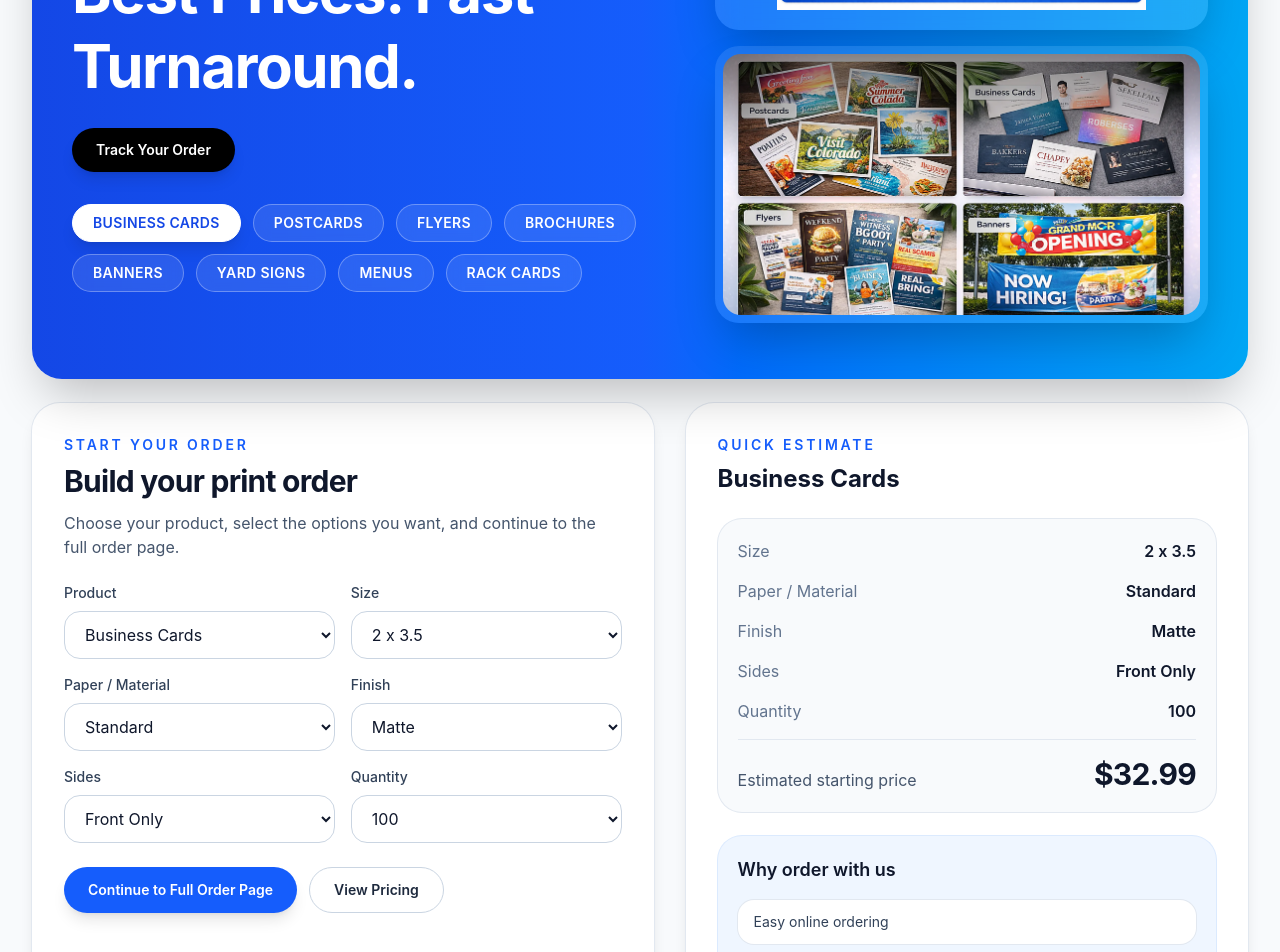
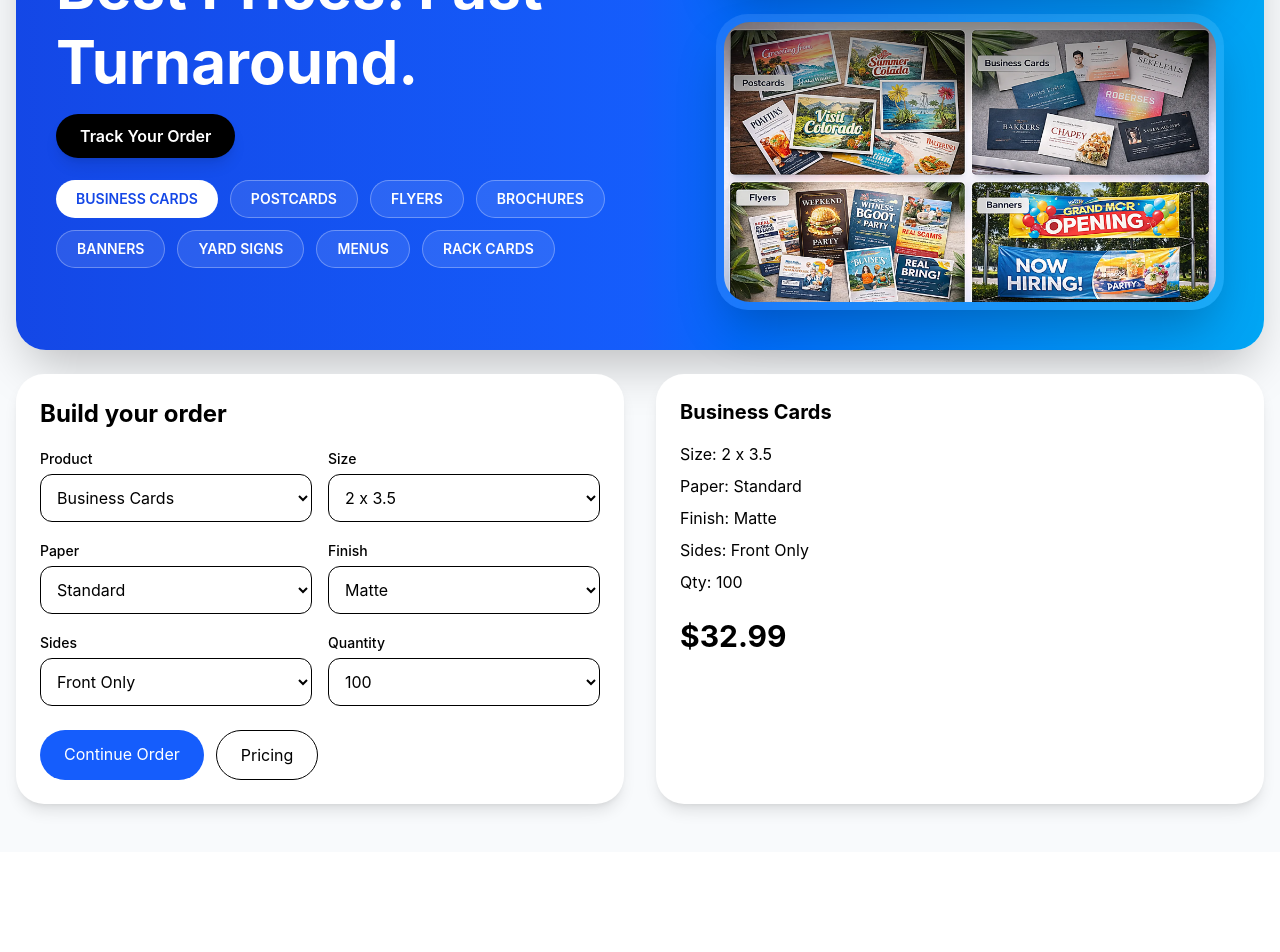
Before and after one commit to deworkenj-envision/Version-25a, a Next.js app: page / in a window 1280 px wide. Shown: the part 240-1192 px from the top of the page. After the commit the page ends 1092 px from the top, so only its background shows below. Built offline with nearby package versions, Linux system fonts and the light colour scheme.

Commit message:
Update page.js

```diff
--- a/app/page.js
+++ b/app/page.js
@@ -100,11 +100,11 @@ export default function HomePage() {
 
   const current = useMemo(() => PRODUCT_OPTIONS[product], [product]);
 
-  const [size, setSize] = useState(PRODUCT_OPTIONS["Business Cards"].sizes[0]);
-  const [paper, setPaper] = useState(PRODUCT_OPTIONS["Business Cards"].papers[0]);
-  const [finish, setFinish] = useState(PRODUCT_OPTIONS["Business Cards"].finishes[0]);
-  const [sides, setSides] = useState(PRODUCT_OPTIONS["Business Cards"].sides[0]);
-  const [quantity, setQuantity] = useState(PRODUCT_OPTIONS["Business Cards"].quantities[0]);
+  const [size, setSize] = useState(current.sizes[0]);
+  const [paper, setPaper] = useState(current.papers[0]);
+  const [finish, setFinish] = useState(current.finishes[0]);
+  const [sides, setSides] = useState(current.sides[0]);
+  const [quantity, setQuantity] = useState(current.quantities[0]);
 
   function handleProductChange(nextProduct) {
     const next = PRODUCT_OPTIONS[nextProduct];
@@ -120,19 +120,26 @@ export default function HomePage() {
 
   return (
     <main className="min-h-screen bg-slate-50">
-      <section className="mx-auto max-w-7xl px-4 py-6 md:px-6 lg:px-8">
-        <div className="relative overflow-hidden rounded-[30px] bg-gradient-to-r from-blue-700 via-blue-600 to-sky-500 px-6 py-10 text-white shadow-2xl md:px-10 md:py-14">
-          <div className="grid gap-10 lg:grid-cols-[1.1fr_.9fr] lg:items-center">
-            <div className="max-w-2xl">
-              <h1 className="text-4xl font-bold leading-tight tracking-tight md:text-5xl lg:text-6xl">
+
+      {/* HERO */}
+      <section className="mx-auto max-w-7xl px-4 py-6">
+        <div className="rounded-[30px] bg-gradient-to-r from-blue-700 via-blue-600 to-sky-500 p-6 md:p-10 text-white shadow-2xl">
+
+          <div className="grid lg:grid-cols-[1.1fr_.9fr] gap-10 items-center">
+
+            {/* LEFT SIDE */}
+            <div>
+              <h1 className="text-4xl md:text-5xl lg:text-6xl font-bold leading-tight">
                 Top Quality Printing
-                <span className="mt-2 block">Best Prices. Fast Turnaround.</span>
+                <span className="block mt-2">
+                  Best Prices. Fast Turnaround.
+                </span>
               </h1>
 
               <div className="mt-6">
                 <Link
                   href="/track"
-                  className="inline-flex items-center rounded-full bg-black px-6 py-3 text-sm font-semibold text-white shadow-lg transition hover:scale-[1.02] hover:bg-neutral-900"
+                  className="bg-black px-6 py-3 rounded-full text-white font-semibold shadow-lg hover:bg-neutral-900 transition"
                 >
                   Track Your Order
                 </Link>
@@ -142,12 +149,11 @@ export default function HomePage() {
                 {productNames.map((item) => (
                   <button
                     key={item}
-                    type="button"
                     onClick={() => handleProductChange(item)}
-                    className={`rounded-full border px-5 py-2 text-sm font-semibold tracking-wide backdrop-blur-sm transition ${
+                    className={`px-5 py-2 rounded-full text-sm font-semibold ${
                       product === item
-                        ? "border-white bg-white text-blue-700 shadow-lg"
-                        : "border-white/30 bg-white/10 text-white hover:bg-white/20"
+                        ? "bg-white text-blue-700"
+                        : "bg-white/10 border border-white/30"
                     }`}
                   >
                     {item.toUpperCase()}
@@ -156,224 +162,100 @@ export default function HomePage() {
               </div>
             </div>
 
+            {/* RIGHT SIDE (FIXED HERO) */}
             <div className="flex justify-center lg:justify-end">
-              <div className="w-full max-w-[520px] space-y-4">
-                <div className="flex justify-center rounded-[24px] bg-white/12 p-5 shadow-2xl backdrop-blur-md">
+              <div className="w-full max-w-[520px] space-y-6">
+
+                {/* LOGO */}
+                <div className="rounded-[32px] bg-white/10 p-2 shadow-2xl backdrop-blur-md overflow-hidden">
+                  <div className="rounded-[26px] overflow-hidden">
                     <img
                       src="/images/logo-hero.png"
-                    alt="EnVision Direct logo"
-                    className="h-auto max-h-[150px] w-auto object-contain"
-                  />
-                </div>
-
-                <div className="overflow-hidden rounded-[24px] bg-white/10 p-2 shadow-2xl backdrop-blur-md">
-                  <img
-                    src="/images/hero_desktop.webp"
-                    alt="Printed products collage"
-                    className="h-auto w-full rounded-[18px] object-cover"
+                      alt="logo"
+                      className="w-full h-[150px] object-cover scale-115"
                     />
                   </div>
                 </div>
+
+                {/* COLLAGE */}
+                <div className="rounded-[32px] bg-white/10 p-2 shadow-2xl backdrop-blur-md overflow-hidden">
+                  <div className="rounded-[26px] overflow-hidden">
+                    <img
+                      src="/images/hero_desktop.webp"
+                      alt="collage"
+                      className="w-full h-[280px] object-cover"
+                    />
                   </div>
+                </div>
+
+              </div>
+            </div>
+
           </div>
         </div>
       </section>
 
-      <section className="mx-auto max-w-7xl px-4 pb-12 md:px-6 lg:px-8">
-        <div className="grid gap-8 lg:grid-cols-[1.05fr_.95fr]">
-          <div className="rounded-[28px] bg-white p-6 shadow-lg ring-1 ring-slate-200 md:p-8">
-            <div className="mb-6">
-              <p className="text-sm font-semibold uppercase tracking-[0.2em] text-blue-600">
-                Start Your Order
-              </p>
-              <h2 className="mt-2 text-3xl font-bold tracking-tight text-slate-900">
-                Build your print order
-              </h2>
-              <p className="mt-3 max-w-2xl text-slate-600">
-                Choose your product, select the options you want, and continue to the full order page.
-              </p>
-            </div>
+      {/* ORDER + ESTIMATE */}
+      <section className="mx-auto max-w-7xl px-4 pb-12">
+        <div className="grid lg:grid-cols-2 gap-8">
 
-            <div className="grid gap-4 md:grid-cols-2">
-              <div>
-                <label className="mb-2 block text-sm font-medium text-slate-700">
-                  Product
-                </label>
+          {/* ORDER */}
+          <div className="bg-white p-6 rounded-[28px] shadow-lg">
+            <h2 className="text-2xl font-bold mb-4">Build your order</h2>
+
+            <div className="grid grid-cols-2 gap-4">
+              {[["Product", productNames, product, handleProductChange],
+                ["Size", current.sizes, size, setSize],
+                ["Paper", current.papers, paper, setPaper],
+                ["Finish", current.finishes, finish, setFinish],
+                ["Sides", current.sides, sides, setSides],
+                ["Quantity", current.quantities, quantity, setQuantity]
+              ].map(([label, options, value, setter]) => (
+                <div key={label}>
+                  <label className="text-sm font-medium">{label}</label>
                   <select
-                  value={product}
-                  onChange={(e) => handleProductChange(e.target.value)}
-                  className="w-full rounded-2xl border border-slate-300 bg-white px-4 py-3 text-slate-900 outline-none transition focus:border-blue-500"
+                    value={value}
+                    onChange={(e) => setter(e.target.value)}
+                    className="w-full mt-1 p-3 border rounded-xl"
                   >
-                  {productNames.map((option) => (
-                    <option key={option} value={option}>
-                      {option}
-                    </option>
+                    {options.map((o) => (
+                      <option key={o}>{o}</option>
                     ))}
                   </select>
                 </div>
-
-              <div>
-                <label className="mb-2 block text-sm font-medium text-slate-700">
-                  Size
-                </label>
-                <select
-                  value={size}
-                  onChange={(e) => setSize(e.target.value)}
-                  className="w-full rounded-2xl border border-slate-300 bg-white px-4 py-3 text-slate-900 outline-none transition focus:border-blue-500"
-                >
-                  {current.sizes.map((option) => (
-                    <option key={option} value={option}>
-                      {option}
-                    </option>
               ))}
-                </select>
             </div>
 
-              <div>
-                <label className="mb-2 block text-sm font-medium text-slate-700">
-                  Paper / Material
-                </label>
-                <select
-                  value={paper}
-                  onChange={(e) => setPaper(e.target.value)}
-                  className="w-full rounded-2xl border border-slate-300 bg-white px-4 py-3 text-slate-900 outline-none transition focus:border-blue-500"
-                >
-                  {current.papers.map((option) => (
-                    <option key={option} value={option}>
-                      {option}
-                    </option>
-                  ))}
-                </select>
-              </div>
-
-              <div>
-                <label className="mb-2 block text-sm font-medium text-slate-700">
-                  Finish
-                </label>
-                <select
-                  value={finish}
-                  onChange={(e) => setFinish(e.target.value)}
-                  className="w-full rounded-2xl border border-slate-300 bg-white px-4 py-3 text-slate-900 outline-none transition focus:border-blue-500"
-                >
-                  {current.finishes.map((option) => (
-                    <option key={option} value={option}>
-                      {option}
-                    </option>
-                  ))}
-                </select>
-              </div>
-
-              <div>
-                <label className="mb-2 block text-sm font-medium text-slate-700">
-                  Sides
-                </label>
-                <select
-                  value={sides}
-                  onChange={(e) => setSides(e.target.value)}
-                  className="w-full rounded-2xl border border-slate-300 bg-white px-4 py-3 text-slate-900 outline-none transition focus:border-blue-500"
-                >
-                  {current.sides.map((option) => (
-                    <option key={option} value={option}>
-                      {option}
-                    </option>
-                  ))}
-                </select>
-              </div>
-
-              <div>
-                <label className="mb-2 block text-sm font-medium text-slate-700">
-                  Quantity
-                </label>
-                <select
-                  value={quantity}
-                  onChange={(e) => setQuantity(e.target.value)}
-                  className="w-full rounded-2xl border border-slate-300 bg-white px-4 py-3 text-slate-900 outline-none transition focus:border-blue-500"
-                >
-                  {current.quantities.map((option) => (
-                    <option key={option} value={option}>
-                      {option}
-                    </option>
-                  ))}
-                </select>
-              </div>
-            </div>
-
-            <div className="mt-6 flex flex-wrap gap-3">
-              <Link
-                href="/order"
-                className="inline-flex items-center rounded-full bg-blue-600 px-6 py-3 text-sm font-semibold text-white shadow-lg transition hover:bg-blue-700"
-              >
-                Continue to Full Order Page
+            <div className="mt-6 flex gap-3">
+              <Link href="/order" className="bg-blue-600 text-white px-6 py-3 rounded-full">
+                Continue Order
               </Link>
-
-              <Link
-                href="/pricing"
-                className="inline-flex items-center rounded-full border border-slate-300 bg-white px-6 py-3 text-sm font-semibold text-slate-800 transition hover:bg-slate-100"
-              >
-                View Pricing
+              <Link href="/pricing" className="border px-6 py-3 rounded-full">
+                Pricing
               </Link>
             </div>
           </div>
 
-          <div className="rounded-[28px] bg-white p-6 shadow-lg ring-1 ring-slate-200 md:p-8">
-            <p className="text-sm font-semibold uppercase tracking-[0.2em] text-blue-600">
-              Quick Estimate
-            </p>
-            <h3 className="mt-2 text-2xl font-bold text-slate-900">{product}</h3>
+          {/* ESTIMATE */}
+          <div className="bg-white p-6 rounded-[28px] shadow-lg">
+            <h3 className="text-xl font-bold mb-4">{product}</h3>
 
-            <div className="mt-6 space-y-4 rounded-[24px] bg-slate-50 p-5 ring-1 ring-slate-200">
-              <div className="flex items-center justify-between gap-4">
-                <span className="text-slate-500">Size</span>
-                <span className="text-right font-semibold text-slate-900">{size}</span>
+            <div className="space-y-2">
+              <div>Size: {size}</div>
+              <div>Paper: {paper}</div>
+              <div>Finish: {finish}</div>
+              <div>Sides: {sides}</div>
+              <div>Qty: {quantity}</div>
             </div>
 
-              <div className="flex items-center justify-between gap-4">
-                <span className="text-slate-500">Paper / Material</span>
-                <span className="text-right font-semibold text-slate-900">{paper}</span>
-              </div>
-
-              <div className="flex items-center justify-between gap-4">
-                <span className="text-slate-500">Finish</span>
-                <span className="text-right font-semibold text-slate-900">{finish}</span>
-              </div>
-
-              <div className="flex items-center justify-between gap-4">
-                <span className="text-slate-500">Sides</span>
-                <span className="text-right font-semibold text-slate-900">{sides}</span>
-              </div>
-
-              <div className="flex items-center justify-between gap-4">
-                <span className="text-slate-500">Quantity</span>
-                <span className="text-right font-semibold text-slate-900">{quantity}</span>
-              </div>
-
-              <div className="border-t border-slate-200 pt-4">
-                <div className="flex items-end justify-between gap-4">
-                  <span className="text-slate-600">Estimated starting price</span>
-                  <span className="text-3xl font-bold tracking-tight text-slate-900">
+            <div className="mt-6 text-3xl font-bold">
               ${estimatedTotal.toFixed(2)}
-                  </span>
-                </div>
             </div>
           </div>
 
-            <div className="mt-6 rounded-[24px] bg-blue-50 p-5 ring-1 ring-blue-100">
-              <h4 className="text-lg font-semibold text-slate-900">Why order with us</h4>
-              <div className="mt-4 grid gap-3 text-sm text-slate-700">
-                <div className="rounded-2xl bg-white px-4 py-3 ring-1 ring-slate-200">
-                  Easy online ordering
-                </div>
-                <div className="rounded-2xl bg-white px-4 py-3 ring-1 ring-slate-200">
-                  Upload print-ready artwork
-                </div>
-                <div className="rounded-2xl bg-white px-4 py-3 ring-1 ring-slate-200">
-                  Fast turnaround and tracking
-                </div>
-              </div>
-            </div>
-          </div>
         </div>
       </section>
+
     </main>
   );
 }
```
Lines whose indentation alone changed are shown as unchanged.
